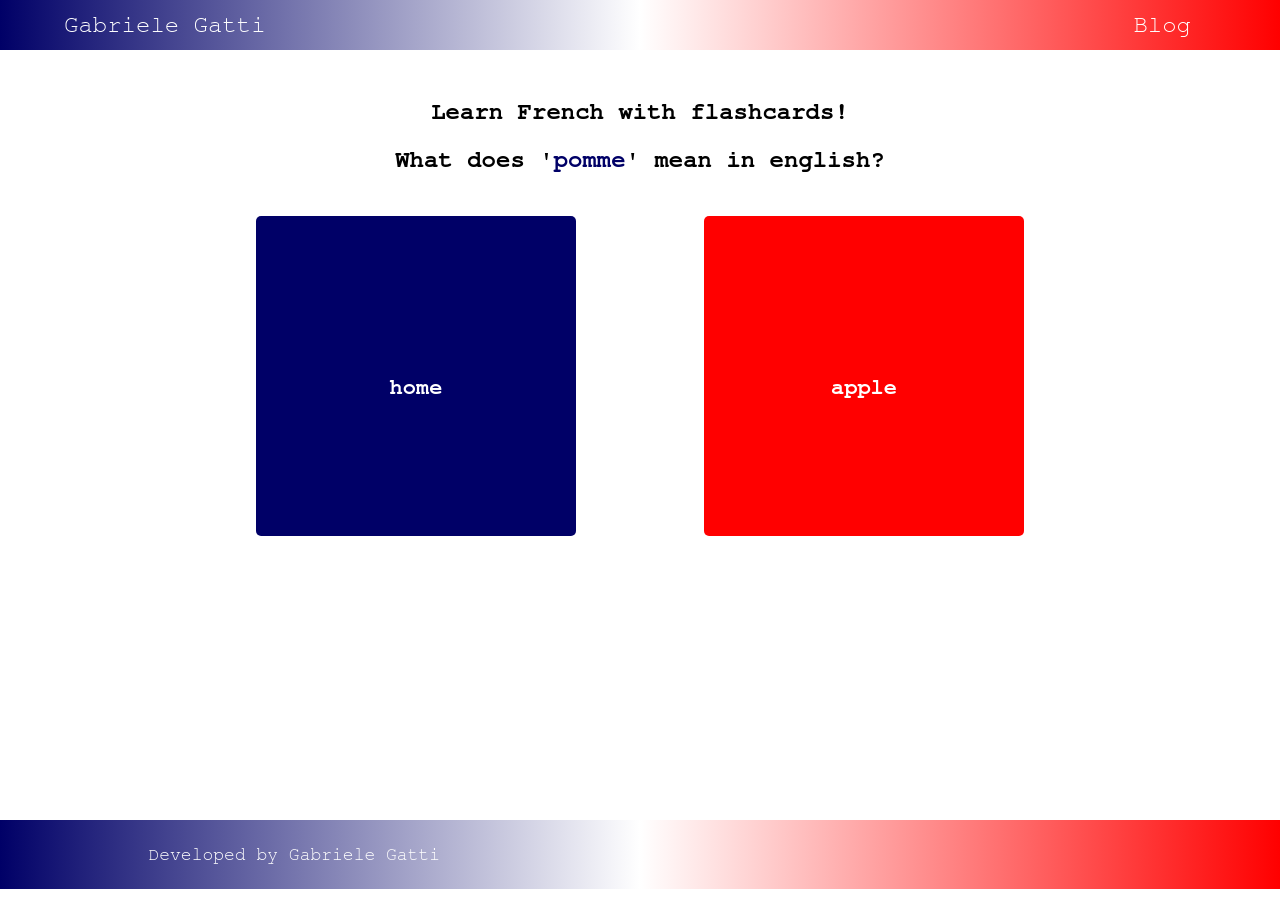
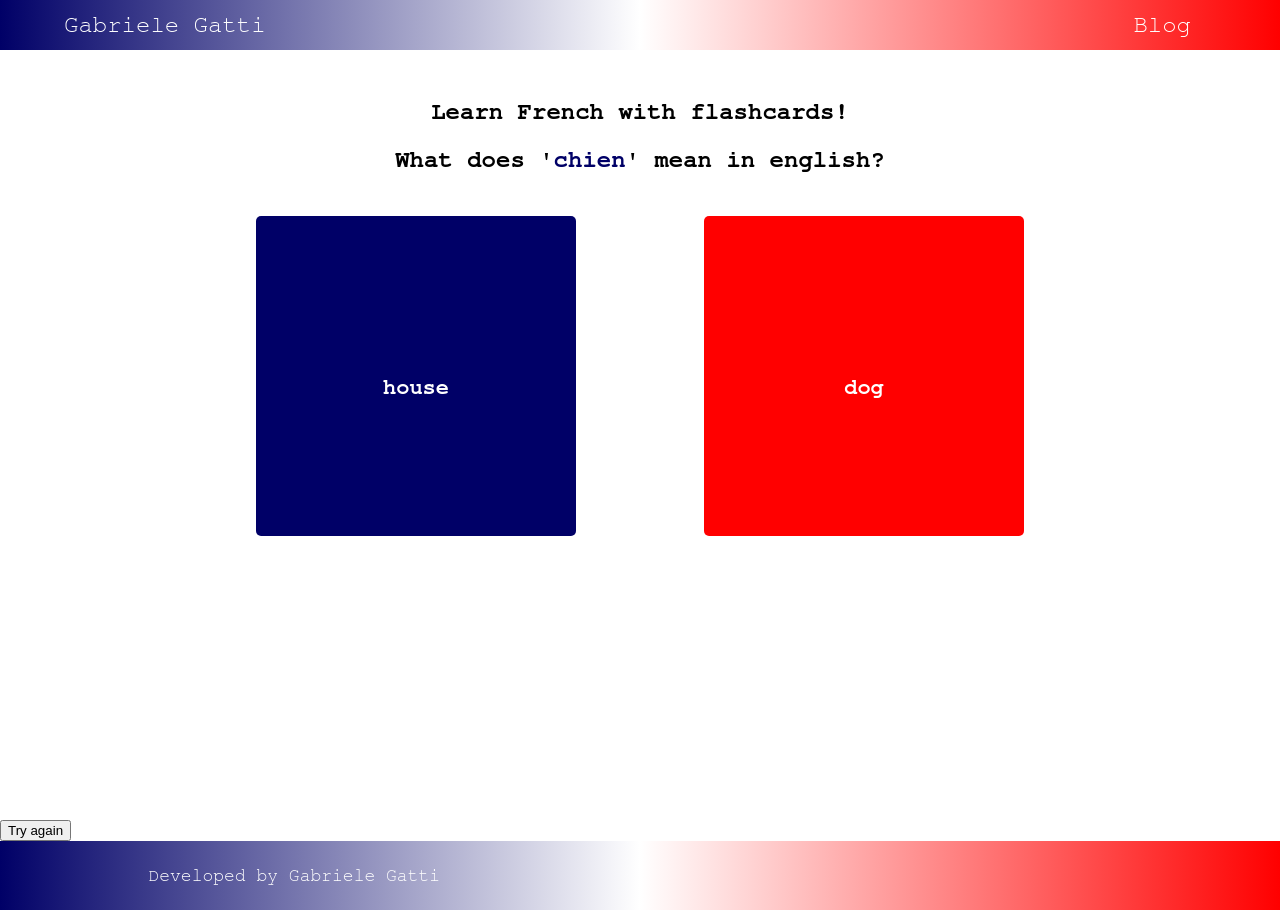
Before and after one commit to Gabri432/angular-language-learner, an Angular app: page / in a window 1280 px wide. Built offline with nearby package versions, Linux system fonts and the light colour scheme.

Commit message:
Generating and showing two different options.

```diff
--- a/src/app/app.module.ts
+++ b/src/app/app.module.ts
@@ -5,6 +5,7 @@ import { AppRoutingModule } from './app-routing.module';
 import { AppComponent } from './app.component';
 import { LayoutsModule } from './layouts/layouts.module';
 import { RoutesModule } from './routes/routes.module';
+import { HttpClientModule } from '@angular/common/http';
 
 @NgModule({
   declarations: [
@@ -14,7 +15,8 @@ import { RoutesModule } from './routes/routes.module';
     BrowserModule,
     AppRoutingModule,
     LayoutsModule,
-    RoutesModule
+    RoutesModule,
+    HttpClientModule
   ],
   providers: [],
   bootstrap: [AppComponent]
--- a/src/app/routes/home/home.component.html
+++ b/src/app/routes/home/home.component.html
@@ -12,10 +12,12 @@
     <div id="flashcard-area">
         <div></div>
         <div></div>
-        <app-flashcard [wordToDisplay]="'home'" [position]="'left'"></app-flashcard>
+        <app-flashcard [wordToDisplay]="currentOptions[0].english" [position]="'left'"></app-flashcard>
         <div></div>
-        <app-flashcard [wordToDisplay]="'apple'" [position]="'right'"></app-flashcard>
+        <app-flashcard [wordToDisplay]="currentOptions[1].english" [position]="'right'"></app-flashcard>
         <div></div>
         <div></div>
     </div>
 </div>
+
+<button (click)="newTry()">Try again</button>
--- a/src/app/routes/home/home.component.ts
+++ b/src/app/routes/home/home.component.ts
@@ -1,4 +1,6 @@
 import { Component, Input } from '@angular/core';
+import { Word } from 'src/app/models/word.model';
+import { VocabularyService } from 'src/app/services/getWords.service';
 
 @Component({
   selector: 'app-home',
@@ -6,6 +8,45 @@ import { Component, Input } from '@angular/core';
   styleUrls: ['./home.component.scss']
 })
 export class HomeComponent {
+  private words: Word[] = [];
+  currentOptions: Word[] = [{"english": "", "french": ""}, {"english": "", "french": ""}];
 
   @Input() frenchWord: string = "pomme";
+
+  constructor(private getWords: VocabularyService) { }
+
+  ngOnInit(): void {
+    this.getWords.getVocabulary().subscribe(data => {
+      for (const d of data) {
+        this.words.push(d);
+      }
+      this.pickNewWords();
+      this.generateWordToGuess();
+    });
+  }
+
+  selectRandomWord(): Word {
+    const pick = Math.floor(Math.random() * this.words.length);
+    return this.words[pick];
+  }
+
+  pickNewWords(): void {
+    this.currentOptions[0] = this.selectRandomWord();
+    const secondOp = this.selectRandomWord();
+    if (this.currentOptions[0].english != secondOp.english) {
+      this.currentOptions[1] = secondOp;
+    } else {
+      this.pickNewWords();
+    }
+  }
+
+  generateWordToGuess(): void {
+    const pick = Math.floor(Math.random() * this.currentOptions.length);
+    this.frenchWord = this.currentOptions[pick].french;
+  }
+
+  newTry(): void {
+    this.pickNewWords();
+    this.generateWordToGuess();
+  }
 }
```
